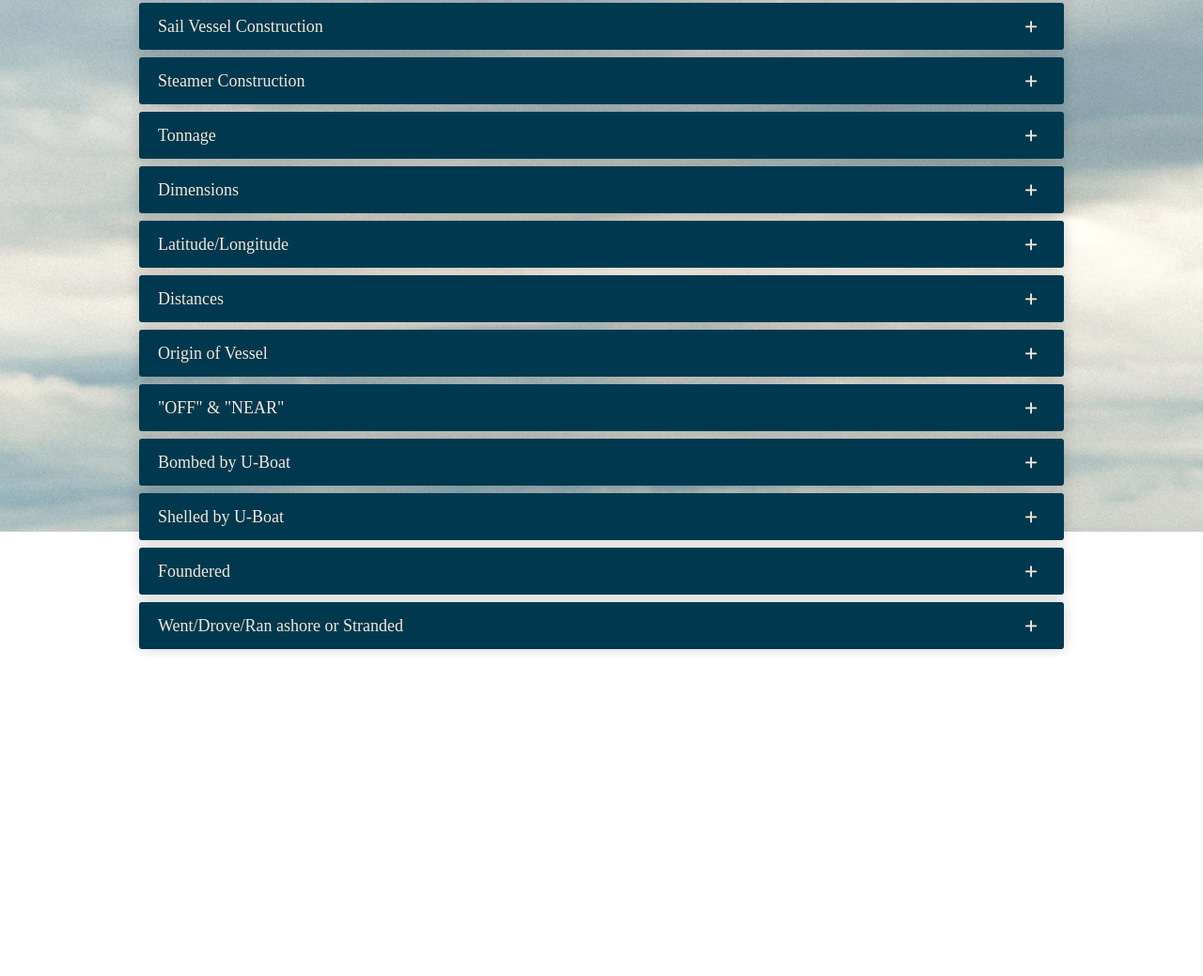
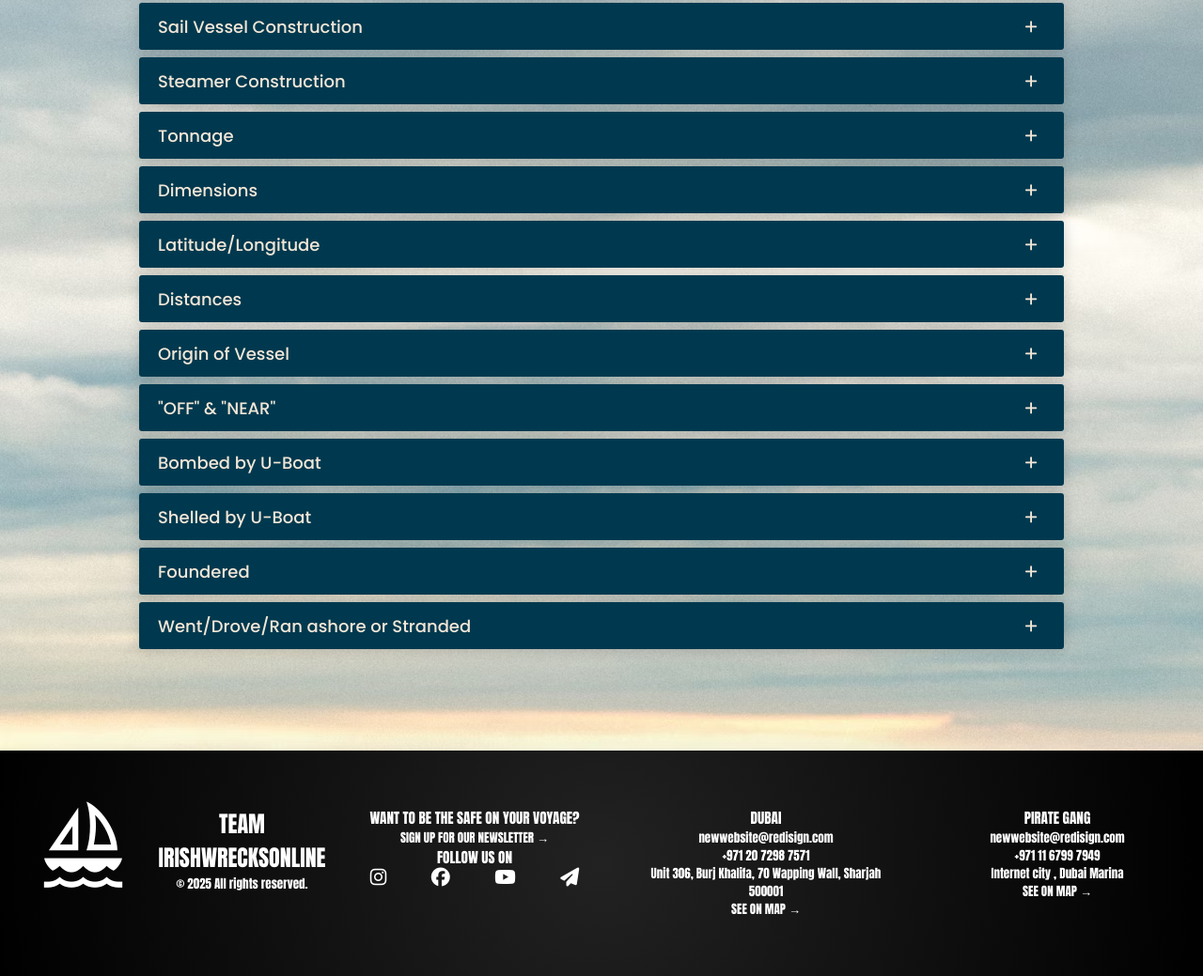
Before and after one commit to AzhadArshad/WEB-DESIGN, a plain HTML site: page Home page/terminology.html in a window 1280 px wide. Shown: the part 354-1393 px from the top of the page at 94% size. Before the commit the page ends 1053 px from the top, so only its background shows below. Drawn offline with nearby package versions, Linux system fonts and the light colour scheme.

Commit message:
terminology page updated final

```diff
--- a/Home page/terminology.html
+++ b/Home page/terminology.html
@@ -9,7 +9,12 @@
     <link rel="stylesheet" href="terminologystyle.css"> <!-- Link to the external CSS file -->
     <!-- Link to Font Awesome Library -->
     <script src="https://kit.fontawesome.com/bd027034f9.js" crossorigin="anonymous"></script>
-</head>
+    <link rel="preconnect" href="https://fonts.googleapis.com">
+    <!-- Link Google Fonts for new font -->
+    <style>
+        @import url('https://fonts.googleapis.com/css2?family=Poppins:ital,wght@0,100;0,200;0,300;0,400;0,500;0,600;0,700;0,800;0,900;1,100;1,200;1,300;1,400;1,500;1,600;1,700;1,800;1,900&display=swap');
+        </style>
+    </head>
 <body>
     <!-- Header section with navigation bar -->
     <header style="background-color: black;">
@@ -183,5 +188,42 @@
             </div>
         </div>
     </section>
+
+    <!-- Footer section -->
+    <footer>
+        <div class="foot-panel">
+            <div class="foot-box1">
+                <a href="homepage.html"><span class="material-symbols-outlined">
+                    sailing
+                    </span></a>
+                <h2>TEAM<br>IRISHWRECKSONLINE<p style="font-size: small;">&copy; 2025 All rights reserved.</p></h2>
+            </div>
+
+            <div class="foot-box4">
+                <h3>WANT TO BE THE SAFE ON YOUR VOYAGE?</h3>
+            <p>SIGN UP FOR OUR NEWSLETTER →</p>
+            <h3>FOLLOW US ON</h3>
+            <div class="social-icons">
+                <p style="display: flex; justify-content: space-around;font-size: 20px;"><i class="fa-brands fa-instagram"></i><i class="fa-brands fa-facebook"></i> <i class="fa-brands fa-youtube"></i> <i class="fa-solid fa-paper-plane"></i></p>
+            </div>
+            </div>
+
+            <div class="foot-box2">
+                <h3>DUBAI</h3>
+            <p>newwebsite@redisign.com</p>
+            <p>+971 20 7298 7571</p>
+            <p>Unit 306, Burj Khalifa, 70 Wapping Wall, Sharjah 500001</p>
+            <p>SEE ON MAP →</p>
+            </div>
+            <div class="foot-box3">
+                <h3>PIRATE GANG</h3>
+            <p>newwebsite@redisign.com</p>
+            <p>+971 11 6799 7949</p>
+            <p>Internet city , Dubai Marina</p>
+            <p>SEE ON MAP →</p>
+            </div>
+
+        </div>
+    </footer>
 </body>
 </html>
--- a/Home page/terminologystyle.css
+++ b/Home page/terminologystyle.css
@@ -16,6 +16,8 @@ nav {
     color: white; /* Set the text color to white */
     letter-spacing: 0.1em; /* Set the letter spacing */
     padding-left: 10px 20px;
+    padding-top: 30px;
+    padding-bottom: 20px;
 }
 
 .icon {
@@ -101,7 +103,7 @@ nav ul li a {
 }
 
 .main {
-    height: 100vh;
+    min-height: 100vh;
     display: flex;
     flex-direction: column;
     align-items: center;
@@ -140,6 +142,8 @@ body {
     max-width: 80%;
     padding: 0 20px;
     margin-top: 20px;
+    margin-bottom: 100px;
+    font-family: "Poppins", serif;
 }
 
 .terminology-table .parent-tab {
@@ -159,6 +163,7 @@ body {
     border-radius: 3px;
     position: relative;
     z-index: 99;
+    font-weight: 100;
 }
 
 .terminology-table label span {
@@ -214,3 +219,87 @@ body {
 .parent-tab input:checked ~ label .icon i:before {
     content: '\f068';
 }
+
+/* Footer styles */
+footer {
+    background: radial-gradient(circle, #222, #000); /* Set background color */
+    color: white; /* Set text color */
+    font-family: Impact, Haettenschweiler, 'Arial Narrow Bold', sans-serif;
+    padding: 20px;
+    position: relative;
+    bottom: 0;
+    width: 100%;
+    text-align: center;
+    justify-content: center;
+}
+
+footer h1 h2 h3 {
+    font-weight: 10px !important;
+    letter-spacing: 0.5;
+}
+
+.material-symbols-outlined {
+    font-size: 100px !important;
+    color: white;
+    margin-right: 10px;
+    padding-left: 35px;
+    padding-right: 20px;
+    margin-top: -10px;
+}
+
+/* Unordered list styles */
+ul {
+    margin-top: 20px; /* Add top margin */
+}
+
+/* footer panel styles */
+.foot-panel{
+    height: 200px; /* Set height */
+    display: flex;  /* Enables flexbox */
+    justify-content: center; /* Centers the divs horizontally */
+
+}
+.foot-box1{
+    width: 25%;
+    display: flex;
+    justify-content: center;
+    padding-top: 40px;
+
+}
+.foot-box2{
+    width: 25%;
+    padding-top: 40px;
+    display: flex;
+    flex-direction: column;
+    padding-left: 40px;
+    font-size: small;
+    align-items: center;
+    text-align: center;
+}
+.foot-box3{
+    width: 25%;
+    padding-top: 40px;
+    display: flex;
+    flex-direction: column;
+    padding-left: 40px;
+    font-size: small;
+}
+.foot-box4{
+    width: 25%;
+    padding-top: 40px;
+    display: flex;
+    flex-direction: column;
+    padding-left: 40px;
+    font-size: small;
+}
+
+
+/* Pages section styles */
+.pages {
+    padding-top: 25px; /* Add top padding */
+}
+
+/* Copyright section styles */
+.copyright {
+    padding-top: 5px; /* Add top padding */
+}
```
